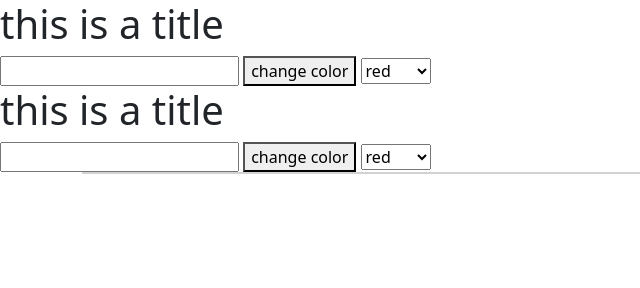
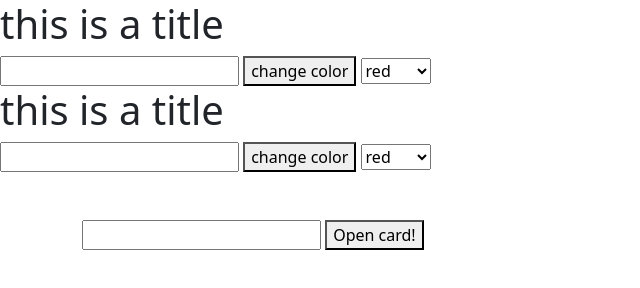
Before and after one commit to reefgb96/js-rep, a plain HTML site: page index.html in a window 1280 px wide. Shown: the whole page, without its empty margins (0-640 px from the left). Drawn offline with nearby package versions, Linux system fonts and the light colour scheme.

Commit message:
update-rep

```diff
--- a/index.html
+++ b/index.html
@@ -22,7 +22,9 @@
 
 <body>
 
-    <div id="tk-container">
+    <!-- ///////////// Tasks 1-4 ///////////// -->
+
+    <div id="tk-container my-5">
         <h1 id="h1-title">this is a title</h1>
         <input id="input" type="text">
         <button id="btn" onclick="handleChangeBg()">change color</button>
@@ -35,7 +37,9 @@
         </select>
     </div>
 
-    <div id="tk-container2">
+        <!-- ///////////// Task 5 ///////////// -->
+
+    <div id="tk-container2 my-5">
         <h1 id="h1-title2">this is a title</h1>
         <input id="input2" type="text">
         <button id="btn2" onclick="handleChangeBg2()">change color</button>
@@ -48,10 +52,14 @@
         </select>
     </div>
 
-    <div class="container">
+        <!-- ///////////// Bonus task ///////////// -->
+
+    <div class="container my-5">
         <div class="row">
             <div class="col">
-                <div class="card"></div>
+                <input onchange="handleChangeBackground()" type="text" id="input3">
+                <button onclick="handleOpenCard()" id="btn3">Open card!</button>
+                <div id="card"></div>
             </div>
         </div>
     </div>
--- a/main.js
+++ b/main.js
@@ -42,3 +42,22 @@ function handleChangeBg2() {
 }
 
 ///////////// Bonus task /////////////
+
+function handleOpenCard() {
+
+    document.getElementById("card").innerHTML = `
+    <div class="card-header">
+      Featured
+    </div>
+    <div class="card-body">
+      <h5 class="card-title">Special title treatment</h5>
+      <p class="card-text">With supporting text below as a natural lead-in to additional content.</p>
+      <a href="#" class="btn btn-primary">Go somewhere</a>
+    </div>`;
+}
+
+function handleChangeBackground() {
+
+    document.getElementById("card").style.backgroundColor =
+        document.getElementById("input3").value;
+}
```
